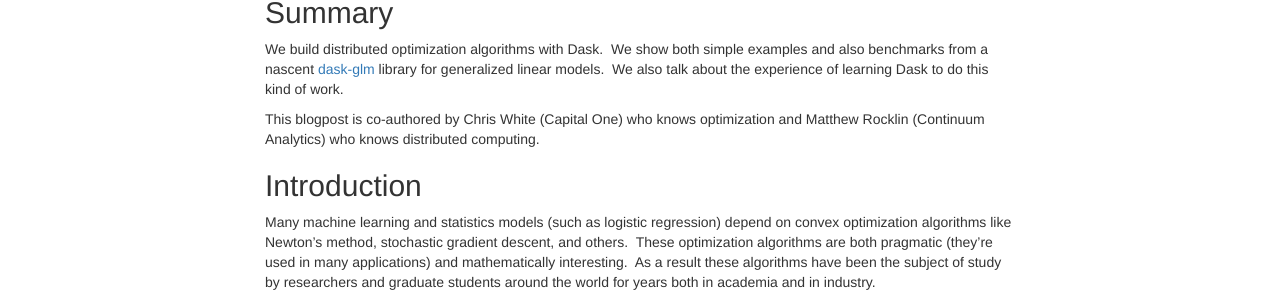
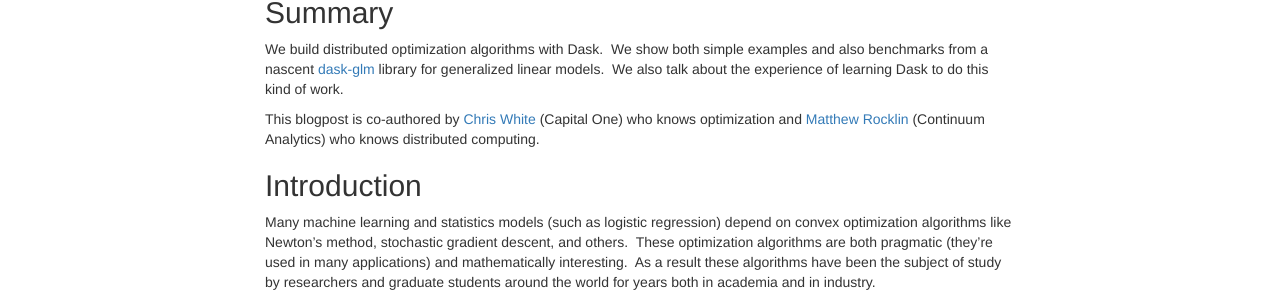
Before and after one commit to besyskymnbk/blog, a Jekyll site: the page built from _posts/work/2017-03-22-dask-glm-1.md, in a window 1280 px wide and 900 px high. Shown: the part 301-604 px from the top of the window. Built offline with Jekyll 4.4.1, drawn with Linux system fonts in a browser that asks for light colours; formulas are drawn with MathJax 3; comment, search, counter and statistics services are not loaded; part of the change alters nothing that is shown; some of the changed text lies outside the part shown.

```diff
--- a/_posts/work/2017-03-22-dask-glm-1.md
+++ b/_posts/work/2017-03-22-dask-glm-1.md
@@ -22,9 +22,10 @@ examples and also benchmarks from a nascent
 models.  We also talk about the experience of learning Dask to do this kind
 of work.
 
-This blogpost is co-authored by Chris White (Capital One) who knows
-optimization and Matthew Rocklin (Continuum Analytics) who knows distributed
-computing.
+This blogpost is co-authored by [Chris White](https://github.com/moody-marlin/)
+(Capital One) who knows optimization and [Matthew
+Rocklin](http://matthewrocklin.com/) (Continuum Analytics) who knows
+distributed computing.
 
 
 Introduction
@@ -590,3 +591,12 @@ What is your perspective here, gentle reader?  Both Matt and Chris can use help
 on this project.  We hope that some of the issues above provide seeds for
 community engagement.  We welcome other questions, comments, and contributions
 either as github issues or comments below.
+
+
+Acknowledgements
+----------------
+
+Thanks also go to [Hussain Sultan](https://github.com/hussainsultan) (Capital
+One) and [Tom Augspurger](https://github.com/TomAugspurger) for collaboration
+on Dask-GLM and to [Will Warner](https://github.com/electronwill) (Continuum)
+for reviewing and editing this post.
```
